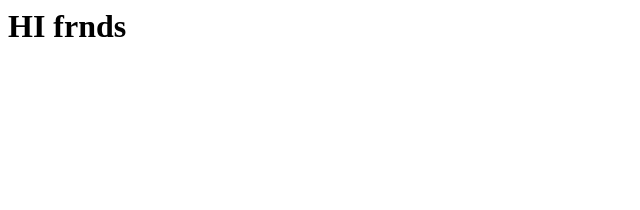
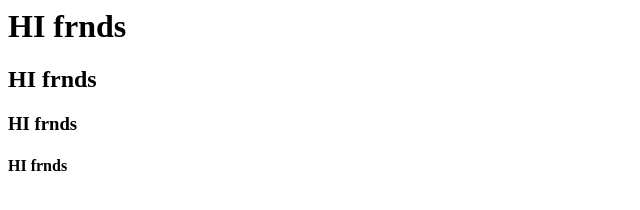
Before and after one commit to sbangaru9848/docker, a plain HTML site: page index.html in a window 1280 px wide. Shown: the whole page, without its empty margins (0-640 px from the left). Drawn offline with Linux system fonts and the light colour scheme.

Commit message:
Update index.html

```diff
--- a/index.html
+++ b/index.html
@@ -1 +1,4 @@
 <h1> HI frnds </h1>
+<h2> HI frnds </h2>
+<h3> HI frnds </h3>
+<h4> HI frnds </h4>
```
